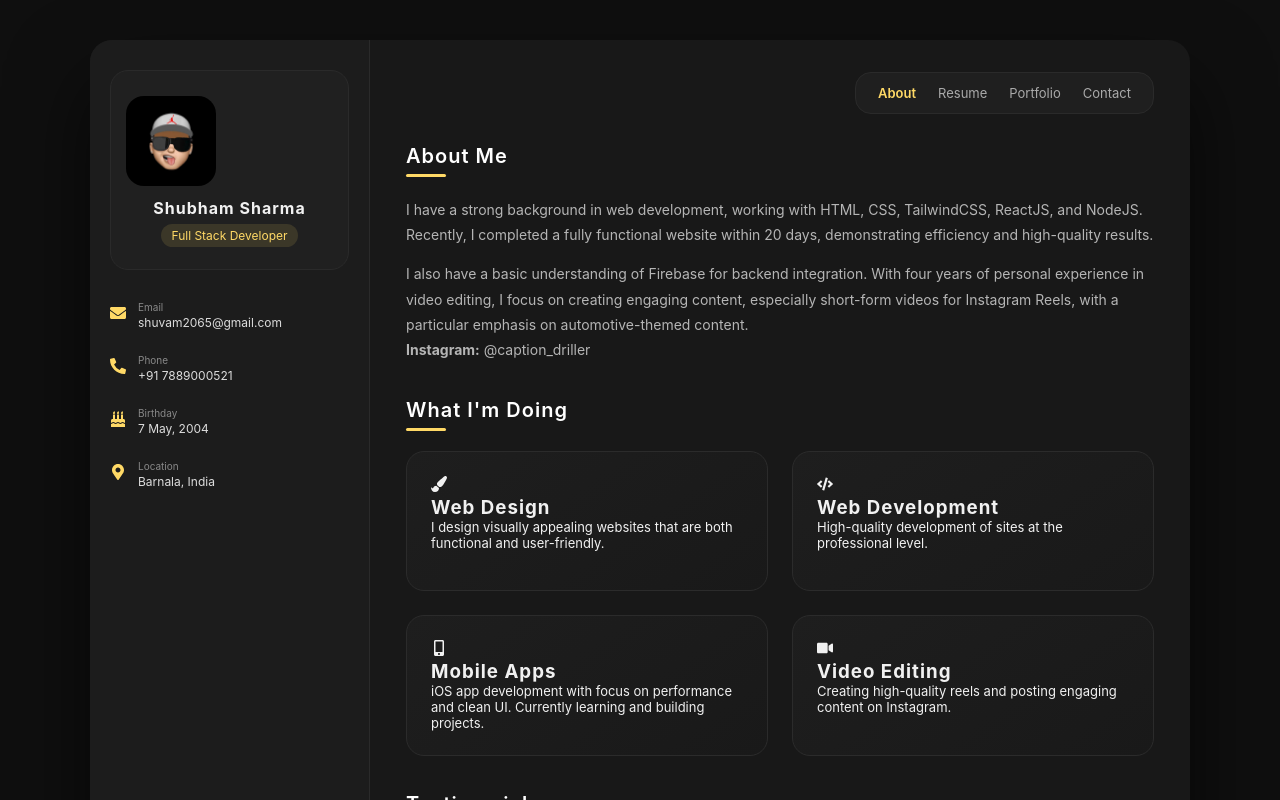
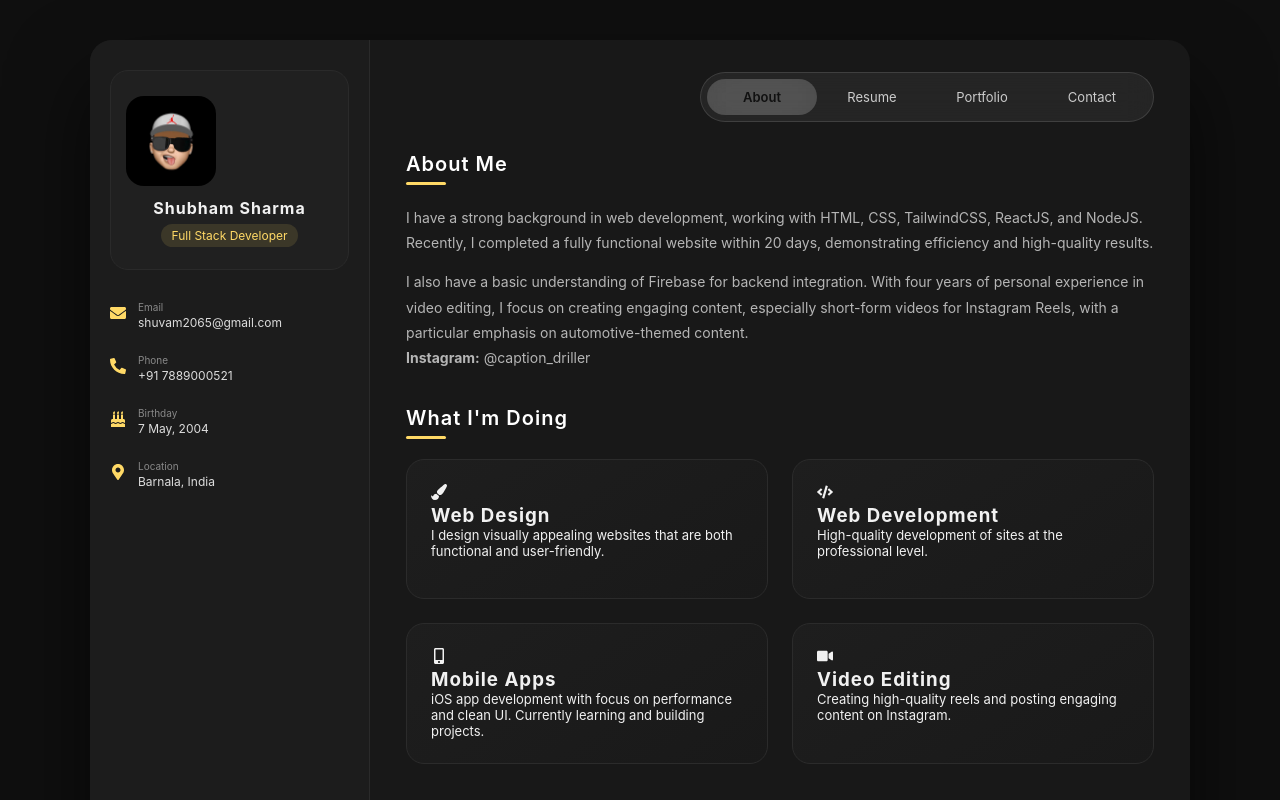
Before and after one commit to blackrexdl/Personal-Portfolio, a React (Create React App) app: page / in a window 1280 px wide. Shown: the top 800 px of the page. Built offline with nearby package versions, Linux system fonts and the light colour scheme.

Commit message:
make sure to ignore node_modules

```diff
--- a/src/components/Contact/Contact.css
+++ b/src/components/Contact/Contact.css
@@ -32,6 +32,19 @@
 .contact-card p {
   font-size: 12px;
   color: #aaa;
+  cursor: pointer;
+}
+
+.contact-card a {
+  font-size: 12px;
+  color: #aaa;
+  text-decoration: none;
+  cursor: pointer;
+}
+
+.contact-card a:hover {
+  color: #ffd966;
+  text-decoration: underline;
 }
 
 /* FORM */
--- a/src/components/Contact/Contact.jsx
+++ b/src/components/Contact/Contact.jsx
@@ -13,13 +13,13 @@ const Contact = () => {
         <div className="contact-card">
           <FaEnvelope />
           <h4>Email</h4>
-          <p>shuvam2065@gmail.com</p>
+          <a href="mailto:shuvam2065@gmail.com">shuvam2065@gmail.com</a>
         </div>
 
         <div className="contact-card">
           <FaPhoneAlt />
           <h4>Phone</h4>
-          <p>+91 7889000521</p>
+          <a href="tel:+917889000521">+91 7889000521</a>
         </div>
 
         <div className="contact-card">
--- a/src/components/Header/Header.css
+++ b/src/components/Header/Header.css
@@ -5,20 +5,42 @@
 }
 
 .nav-tabs {
+  position: relative;
   display: flex;
-  gap: 22px;
-  background: #1f1f1f;
-  padding: 12px 22px;
-  border-radius: 16px;
-  border: 1px solid #2a2a2a;
+  gap: 0;
+  background: rgba(255, 255, 255, 0.06);
+  padding: 6px;
+  border-radius: 40px;
+  border: 1px solid rgba(255, 255, 255, 0.12);
+  backdrop-filter: blur(14px);
+  -webkit-backdrop-filter: blur(14px);
+}
+
+.glass-indicator {
+  position: absolute;
+  top: 6px;
+  left: 6px;
+  width: 110px;
+  height: calc(100% - 12px);
+  background: rgba(255, 255, 255, 0.18);
+  backdrop-filter: blur(20px);
+  -webkit-backdrop-filter: blur(20px);
+  border-radius: 30px;
+  transition: transform 0.45s cubic-bezier(0.4, 0, 0.2, 1);
+  z-index: 0;
 }
 
 .nav-tabs li {
   list-style: none;
+  width: 110px;
+  text-align: center;
   font-size: 13px;
-  color: #aaa;
+  color: #ccc;
   cursor: pointer;
-  transition: 0.3s;
+  padding: 10px 0;
+  transition: color 0.3s ease;
+  position: relative;
+  z-index: 1;
 }
 
 .nav-tabs li:hover {
@@ -26,7 +48,7 @@
 }
 
 .nav-tabs .active {
-  color: #ffd966;
+  color: #111;
   font-weight: 600;
 }
 body {
@@ -42,3 +64,11 @@ section {
   background: var(--card);
   border-radius: 14px;
 }
+
+.glass-indicator.draggable {
+  cursor: grab;
+}
+
+.glass-indicator.draggable:active {
+  cursor: grabbing;
+}
--- a/src/components/Header/Header.jsx
+++ b/src/components/Header/Header.jsx
@@ -1,11 +1,38 @@
+import { useRef } from "react";
 import "./Header.css";
 
 const Header = ({ activeTab, setActiveTab }) => {
   const tabs = ["About", "Resume", "Portfolio", "Contact"];
+  const tabWidth = 110;
+  const tabsRef = useRef(null);
+
+  const handleDragEnd = (e) => {
+    const rect = tabsRef.current.getBoundingClientRect();
+    const x = e.clientX - rect.left;
+
+    const index = Math.min(
+      tabs.length - 1,
+      Math.max(0, Math.floor(x / tabWidth))
+    );
+
+    setActiveTab(tabs[index]);
+  };
 
   return (
     <div className="header">
-      <ul className="nav-tabs">
+      <ul className="nav-tabs" ref={tabsRef}>
+
+        {/* Glass draggable pill */}
+        <div
+          className="glass-indicator draggable"
+          draggable
+          onDragEnd={handleDragEnd}
+          style={{
+            transform: `translateX(${tabs.indexOf(activeTab) * tabWidth}px)`
+          }}
+        />
+
+        {/* Navigation tabs */}
         {tabs.map((tab) => (
           <li
             key={tab}
@@ -15,6 +42,7 @@ const Header = ({ activeTab, setActiveTab }) => {
             {tab}
           </li>
         ))}
+
       </ul>
     </div>
   );
```
